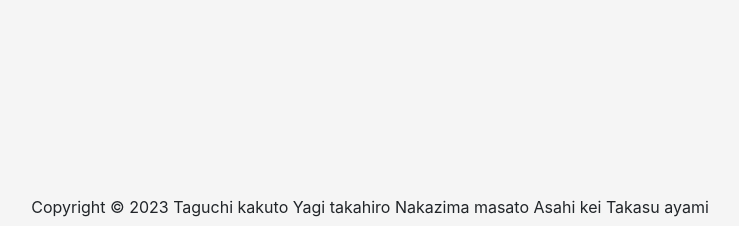
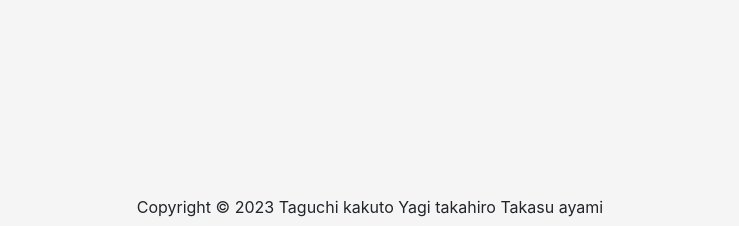
Before and after one commit to otyamekakkun/ai_quize-hakason1, a Flask app: page / in a window 1280 px wide. Shown: the part 574-800 px from the top of the page, without its empty margins (270-1009 px from the left). Run offline with Flask 3, Linux system fonts and the light colour scheme; parts of the project's set-up code (start-up, migrations or seed data) failed here and were passed over; some libraries are stand-ins or nearby versions.

Commit message:
修正を加えました

```diff
--- a/apps/quiz/templates/quiz/index.html
+++ b/apps/quiz/templates/quiz/index.html
@@ -63,7 +63,5 @@
 <footer class="l-footer">
 Copyright © 2023 Taguchi kakuto
                  Yagi takahiro
-                 Nakazima masato
-                 Asahi kei
                  Takasu ayami
 </footer>
--- a/apps/quiz/templates/quiz/quiz_page.html
+++ b/apps/quiz/templates/quiz/quiz_page.html
@@ -37,8 +37,6 @@
 <footer class="l-footer">
 Copyright © 2023 Taguchi kakuto
                  Yagi takahiro
-                 Nakazima masato
-                 Asahi kei
                  Takasu ayami
 </footer>
 <style>
```
Also changed, not shown: apps/auth/templates/auth/login.html (+0 -9 lines), apps/auth/templates/auth/signup.html (+0 -8 lines), apps/quiz/templates/quiz/base2.html (+0 -7 lines).
